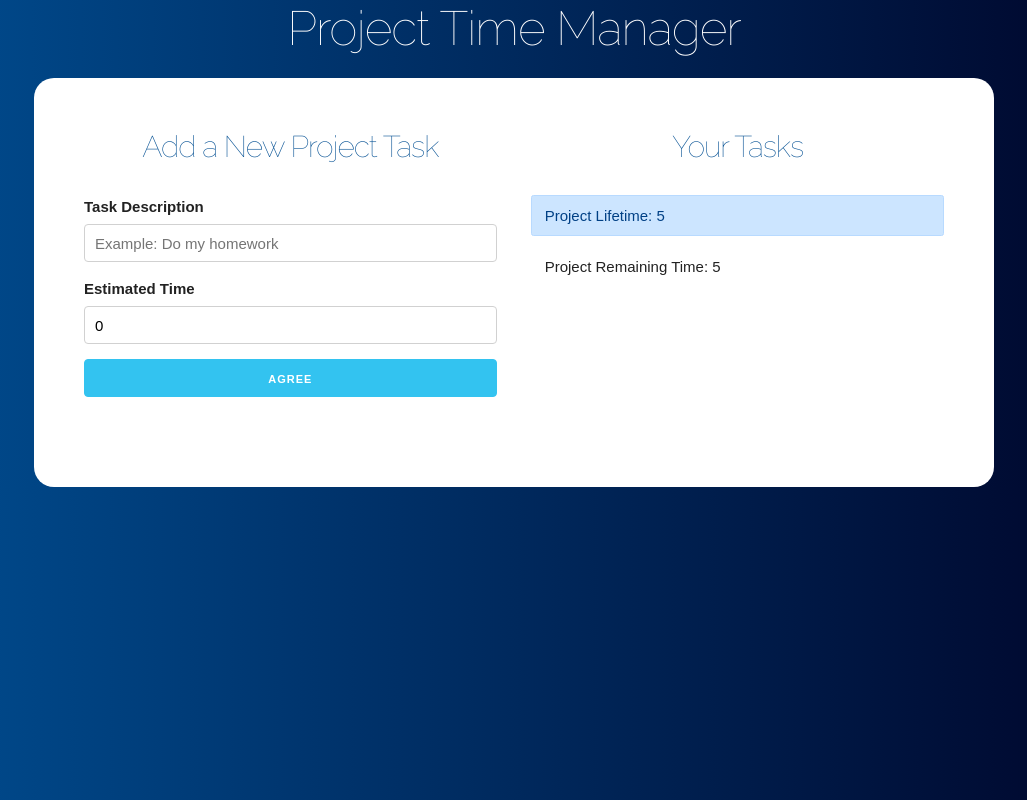
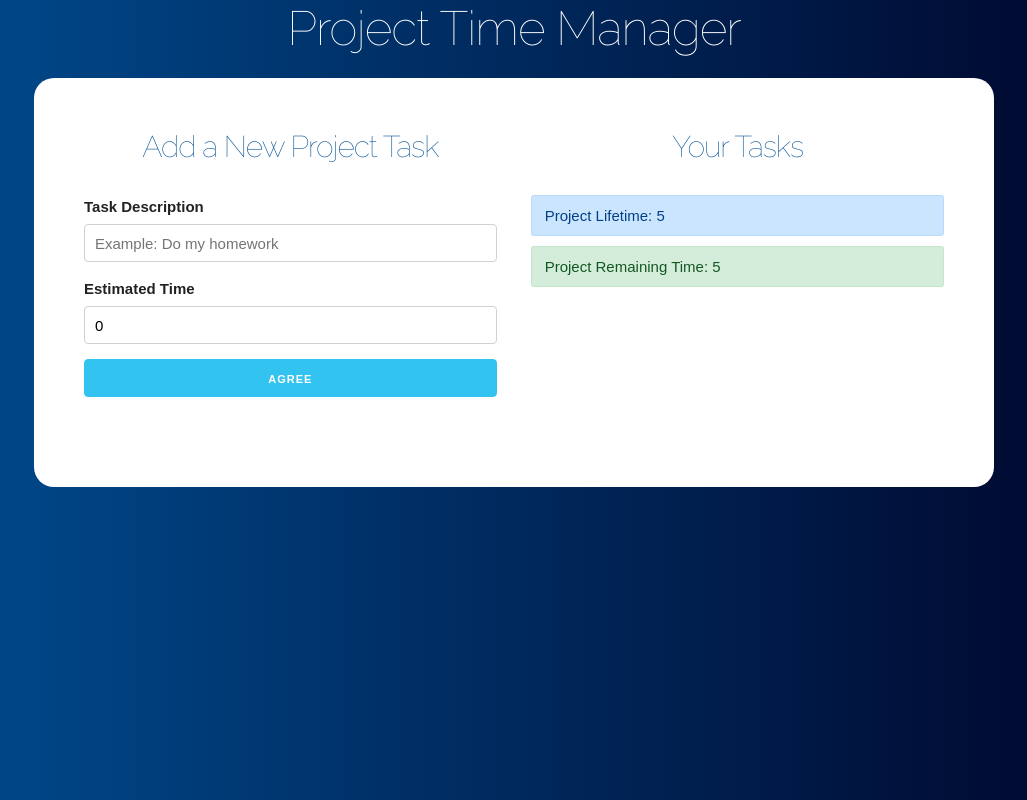
Before and after one commit to JeanFrancisco/time_manager, a React (Create React App) app: page / in a window 1280 px wide. Both pictures are taken after typing "5" into the empty fields and a click on the input "Start to Manage". Shown: the whole page, without its empty margins (126-1153 px from the left). Built offline with nearby package versions, Linux system fonts and the light colour scheme.

Commit message:
Add the TimeLeft.jsx component (3rd part). Use helpers.js to store a function thanwould be used to calculate the warning, danger or success class for the alert component where is showing the remaining time.

```diff
--- a/src/components/TimeLeft.jsx
+++ b/src/components/TimeLeft.jsx
@@ -1,4 +1,5 @@
 import React, { Fragment } from 'react';
+import { calculateRemainingClass } from '../helpers';
 
 const TimeLeft = ({ project_lifetime, remaining_time }) => {
     return (
@@ -7,7 +8,7 @@ const TimeLeft = ({ project_lifetime, remaining_time }) => {
                 Project Lifetime: { project_lifetime }
             </div>
 
-            <div className="alert">
+            <div className ={ "alert " + calculateRemainingClass(project_lifetime, remaining_time) }>
                 Project Remaining Time: { remaining_time }
             </div>
         </Fragment>
--- /dev/null
+++ b/src/helpers.js
@@ -0,0 +1,13 @@
+export const calculateRemainingClass = (total, used) => {
+    let remaining_class;
+
+    if( total/4 > used ) {
+        remaining_class = 'alert-danger';
+    } else if ( total/2 > used ) {
+        remaining_class = 'alert-warning';
+    } else {
+        remaining_class = 'alert-success';
+    }
+
+    return remaining_class;
+}
```
